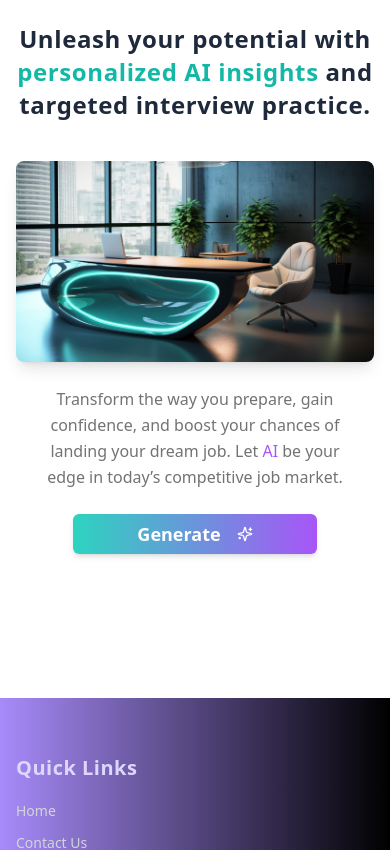
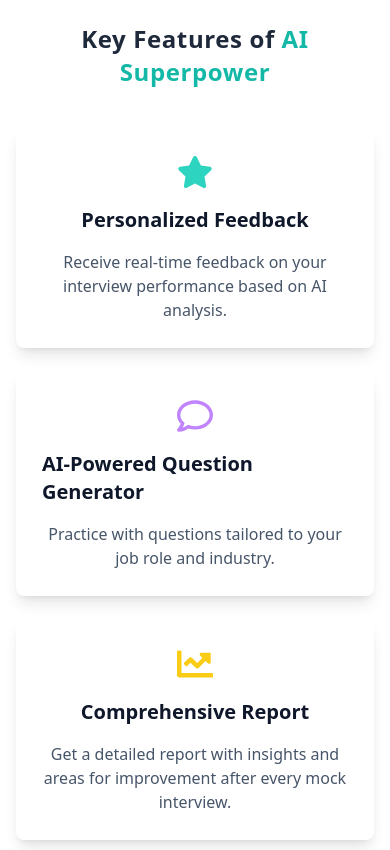
Before and after one commit to Aryankadyan/MockWise, a React (Vite) app: page / in a window 390 px wide. Shown: the part 1500-2350 px from the top of the page. Built offline with nearby package versions, Linux system fonts and the light colour scheme; no server answers.

Commit message:
Interview page work

```diff
--- a/src/routes/Home.tsx
+++ b/src/routes/Home.tsx
@@ -42,17 +42,18 @@
 
 // export default Home
 
-import { Container } from "@/components/Container"
+import { Container } from "@/components/Container";
 import { MarqueImg } from "@/components/marquee-img";
 import { Button } from "@/components/ui/button";
 import { Quote, Sparkles } from "lucide-react";
 import Marquee from "react-fast-marquee";
+import { FaChartLine, FaRegComment, FaStar } from "react-icons/fa";
 import { Link } from "react-router-dom";
-
 
 const Home = () => {
   return (
     <div className="flex flex-col w-full pb-24 bg-white text-slate-900">
+      {/* Hero Section */}
       <Container>
         <div className="my-16">
           <h2 className="text-center md:text-left text-4xl md:text-6xl font-semibold leading-tight">
@@ -80,7 +81,7 @@ const Home = () => {
           </div>
         </div>
 
-        {/* 1. image section */}
+        {/* Image Section */}
         <div className="w-full mt-4 rounded-xl bg-gray-100 h-[500px] md:h-[550px] drop-shadow-md overflow-hidden relative">
           <img
             src="/assets/img/hero.jpg"
@@ -122,7 +123,7 @@ const Home = () => {
         </div>
       </Container>
 
-      {/* 2. marquee section */}
+      {/* 1. Marquee Section */}
       <div className="w-full my-12">
         <Marquee pauseOnHover>
           <MarqueImg img="/assets/img/logo/firebase.png" />
@@ -138,40 +139,69 @@ const Home = () => {
         </Marquee>
       </div>
 
+      {/* 3. Features Section */}
+      <div className="flex flex-col w-full pb-24 bg-white text-slate-900">
         <Container className="py-12 space-y-10">
           <h2 className="tracking-wide text-2xl md:text-3xl font-bold text-slate-800 text-center md:text-left leading-snug">
-    Unleash your potential with <span className="text-teal-500">personalized AI insights</span> and targeted interview practice.
+            Key Features of <span className="text-teal-500">AI Superpower</span>
           </h2>
-
-  <div className="grid grid-cols-1 md:grid-cols-5 gap-6 items-center">
-    {/* Image Section */}
-    <div className="col-span-1 md:col-span-3 rounded-lg overflow-hidden shadow-lg hover:scale-[1.02] transition-transform">
-      <img
-        src="/assets/img/office.jpg"
-        alt="AI Office"
-        className="w-full h-full max-h-96 object-cover"
-      />
+          <div className="grid grid-cols-1 md:grid-cols-3 gap-6">
+            {/* Feature 1 */}
+            <div className="feature-card transform transition-all hover:scale-105 hover:shadow-xl hover:bg-teal-100 rounded-lg p-6 bg-white shadow-lg hover:text-teal-500 hover:border-teal-500 border-2 border-transparent flex flex-col items-center space-y-4">
+              <FaStar className="text-4xl text-teal-400" />
+              <h3 className="text-xl font-semibold">Personalized Feedback</h3>
+              <p className="text-slate-600 text-center">
+                Receive real-time feedback on your interview performance based on AI analysis.
+              </p>
             </div>
 
-    {/* Text & Button Section */}
-    <div className="col-span-1 md:col-span-2 h-full flex flex-col items-center justify-center text-center px-4 md:px-6 space-y-6">
-      <p className="text-muted-foreground text-base md:text-lg leading-relaxed">
-        Transform the way you prepare, gain confidence, and boost your chances of landing your dream job.
-        Let <span className="text-purple-500 font-medium">AI</span> be your edge in today’s competitive job market.
+            {/* Feature 2 */}
+            <div className="feature-card transform transition-all hover:scale-105 hover:shadow-xl hover:bg-purple-100 rounded-lg p-6 bg-white shadow-lg hover:text-purple-500 hover:border-purple-500 border-2 border-transparent flex flex-col items-center space-y-4">
+              <FaRegComment className="text-4xl text-purple-400" />
+              <h3 className="text-xl font-semibold">AI-Powered Question Generator</h3>
+              <p className="text-slate-600 text-center">
+                Practice with questions tailored to your job role and industry.
               </p>
+            </div>
 
-      <Link to="/generate" className="w-full">
-        <Button className="w-3/4 py-5 text-lg font-semibold bg-gradient-to-r from-teal-400 to-purple-500 text-white shadow-md hover:scale-110 transition-transform duration-300">
-          Generate <Sparkles className="ml-2" />
-        </Button>
-      </Link>
+            {/* Feature 3 */}
+            <div className="feature-card transform transition-all hover:scale-105 hover:shadow-xl hover:bg-yellow-100 rounded-lg p-6 bg-white shadow-lg hover:text-yellow-500 hover:border-yellow-500 border-2 border-transparent flex flex-col items-center space-y-4">
+              <FaChartLine className="text-4xl text-yellow-400" />
+              <h3 className="text-xl font-semibold">Comprehensive Report</h3>
+              <p className="text-slate-600 text-center">
+                Get a detailed report with insights and areas for improvement after every mock interview.
+              </p>
             </div>
           </div>
         </Container>
 
+        <style>{`
+          .feature-card {
+            transition: transform 0.3s ease, box-shadow 0.3s ease, background-color 0.3s ease;
+          }
+          .feature-card:hover {
+            transform: scale(1.05);
+            box-shadow: 0 4px 20px rgba(0, 0, 0, 0.1);
+          }
+        `}</style>
 
+        {/* 4. Call to Action Section */}
+        <div className="flex flex-col w-full pb-24 bg-white text-slate-900">
+          <Container className="py-16 space-y-10 text-center bg-gradient-to-r from-teal-50 to-purple-50 rounded-lg shadow-xl">
+            <h2 className="text-3xl md:text-4xl font-bold text-slate-800 mb-8">
+              Ready to take your interview skills to the next level?
+            </h2>
+            <Link to="/generate" className="w-full">
+              <Button className="py-4 px-10 text-lg font-semibold bg-gradient-to-r from-teal-400 to-purple-500 text-white shadow-xl hover:scale-105 hover:shadow-2xl hover:translate-y-1 transition-all duration-300 ease-in-out transform">
+                Start Your Journey
+                <Sparkles className="ml-2 w-5 h-5 animate-pulse" />
+              </Button>
+            </Link>
+          </Container>
         </div>
-  )
-}
+      </div>
+    </div>
+  );
+};
 
 export default Home;
--- a/src/routes/MockPage.tsx
+++ b/src/routes/MockPage.tsx
@@ -6,10 +6,21 @@ import { useEffect, useRef, useState } from "react";
 import { Link, useNavigate, useParams } from "react-router-dom";
 import { LoaderPage } from "./Loader";
 import { CustomBreadCrumb } from "@/components/custom-breadcrumb";
-import { Lightbulb, Sparkles, WebcamIcon, MicOff, Maximize, Minimize } from "lucide-react";
+import {
+  Lightbulb,
+  Sparkles,
+  WebcamIcon,
+  MicOff,
+  Maximize,
+  Minimize,
+} from "lucide-react";
 import { InterviewPin } from "@/components/pin";
 import { Button } from "@/components/ui/button";
-import { Alert, AlertDescription, AlertTitle } from "@/components/ui/alert";
+import {
+  Alert,
+  AlertDescription,
+  AlertTitle,
+} from "@/components/ui/alert";
 import Webcam from "react-webcam";
 
 export const MockLoadPage = () => {
@@ -73,7 +84,8 @@ export const MockLoadPage = () => {
   }
 
   return (
-    <div className="flex flex-col w-full gap-8 py-5">
+    <div className="min-h-screen bg-gradient-to-br from-slate-100 to-slate-300 dark:from-gray-900 dark:to-gray-800 py-10 px-4">
+      <div className="flex flex-col w-full max-w-5xl mx-auto gap-8">
         {/* Header */}
         <div className="flex items-center justify-between w-full gap-2">
           <CustomBreadCrumb
@@ -81,7 +93,10 @@ export const MockLoadPage = () => {
             breadCrumbItems={[{ label: "Mock Interviews", link: "/generate" }]}
           />
           <Link to={`/generate/interview/${interviewId}/start`}>
-          <Button size="sm" className="inline-flex items-center px-3 py-2 text-sm font-medium text-white bg-slate-600 rounded-md hover:bg-emerald-500">
+            <Button
+              size="sm"
+              className="inline-flex items-center px-4 py-2 text-sm font-medium text-white bg-gradient-to-r from-emerald-500 to-blue-600 rounded-md shadow-md hover:from-blue-500 hover:to-emerald-600 transition-all"
+            >
               Start <Sparkles className="ml-2 w-4 h-4" />
             </Button>
           </Link>
@@ -91,26 +106,32 @@ export const MockLoadPage = () => {
         {interview && <InterviewPin interview={interview} onMockPage />}
 
         {/* Alert */}
-      <Alert className="bg-yellow-100/50 border-yellow-200 p-4 rounded-lg flex items-start gap-3 -mt-3">
+        <Alert className="bg-yellow-100/60 border-yellow-300 rounded-lg p-5 flex items-start gap-3 shadow-md">
           <Lightbulb className="h-5 w-5 text-yellow-600" />
           <div>
-          <AlertTitle className="text-yellow-800 font-semibold">Important Information</AlertTitle>
+            <AlertTitle className="text-yellow-800 font-semibold">
+              Important Information
+            </AlertTitle>
             <AlertDescription className="text-sm text-yellow-700 mt-1">
-            Please enable your webcam and microphone to start the AI-generated mock interview. <br />
-            You’ll receive a personalized report based on your responses. <br />
+              Please enable your webcam and microphone to start the AI-generated mock interview.
               <br />
-            <span className="font-medium">Note:</span> Your video is <strong>never recorded</strong>. You can disable your webcam anytime.
+              You’ll receive a personalized report based on your responses.
+              <br />
+              <br />
+              <span className="font-medium">Note:</span> Your video is{" "}
+              <strong>never recorded</strong>. You can disable your webcam anytime.
             </AlertDescription>
           </div>
         </Alert>
 
         {/* Webcam Area */}
-      <div className="flex justify-center w-full">
+        <div className="flex justify-center w-full px-4">
           <div
             ref={webcamRef}
-          className={`relative flex flex-col items-center justify-center bg-gray-100 border rounded-md p-4 ${
-            isFullScreen ? "w-full h-[70vh]" : "w-full max-w-md h-[400px]"
-          }`}
+            className={`relative flex flex-col items-center justify-center
+              bg-white/10 backdrop-blur-md border border-white/20
+              shadow-xl rounded-xl transition-all overflow-hidden
+              ${isFullScreen ? "w-full h-[70vh]" : "w-full max-w-lg h-[400px]"}`}
           >
             {isWebCamEnabled && !webcamBlocked ? (
               <Webcam
@@ -122,43 +143,55 @@ export const MockLoadPage = () => {
                   setIsWebCamEnabled(false);
                   setWebcamBlocked(true);
                 }}
-              className="w-full h-full object-cover rounded-md"
+                className="w-full h-full object-cover rounded-xl"
                 audio={true}
+                videoConstraints={{
+                  facingMode: "user", // ensures front camera (PC/webcam)
+                  width: 1280,
+                  height: 720,
+                }}
               />
             ) : (
-            <WebcamIcon className="min-w-24 min-h-24 text-muted-foreground" />
+              <WebcamIcon className="min-w-24 min-h-24 text-gray-400 animate-pulse" />
             )}
 
+            {/* Fullscreen Button */}
             <Button
               onClick={toggleFullScreen}
-            size="sm"
+              size="icon"
               variant="ghost"
-            className="absolute top-3 right-3 text-sm text-gray-600 hover:text-black"
+              className="absolute top-3 right-3 text-gray-400 hover:text-white transition-all hover:scale-110"
             >
               {isFullScreen ? <Minimize size={16} /> : <Maximize size={16} />}
             </Button>
           </div>
         </div>
 
-      {/* Toggle Button */}
+        {/* Webcam Toggle Button */}
         <div className="flex items-center justify-center">
-        <Button onClick={() => setIsWebCamEnabled((prev) => !prev)}>
+          <Button
+            onClick={() => setIsWebCamEnabled((prev) => !prev)}
+            className="mt-6 px-6 py-2 bg-gradient-to-r from-indigo-500 to-purple-600
+              text-white font-medium rounded-full shadow-md
+              hover:from-purple-600 hover:to-indigo-500 transition-all"
+          >
             {isWebCamEnabled ? "Disable Webcam" : "Enable Webcam"}
           </Button>
         </div>
 
         {/* Warnings */}
         {webcamBlocked && (
-        <p className="text-center text-sm text-red-500">
-          Webcam access is blocked. Please check your browser permissions.
+          <p className="text-center text-sm mt-3 text-red-500 font-medium">
+            🚫 Webcam access is blocked. Please enable it in browser settings.
           </p>
         )}
 
         {!isMicAccessible && (
-        <div className="flex items-center justify-center text-yellow-600 text-sm gap-2">
-          <MicOff size={18} /> Microphone access is blocked. Please allow it in your browser settings.
+          <div className="mt-3 flex items-center justify-center text-yellow-600 text-sm gap-2 font-medium">
+            <MicOff size={18} /> Microphone access is blocked. Please allow it.
           </div>
         )}
       </div>
+    </div>
   );
 };
```
Lines whose indentation alone changed are shown as unchanged.
